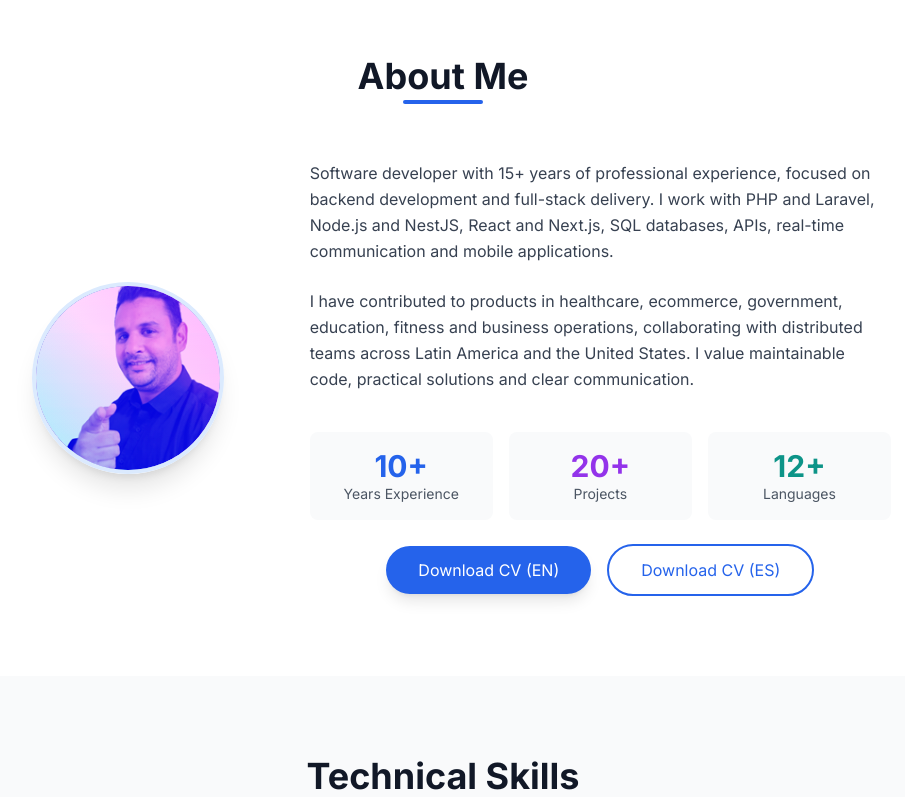
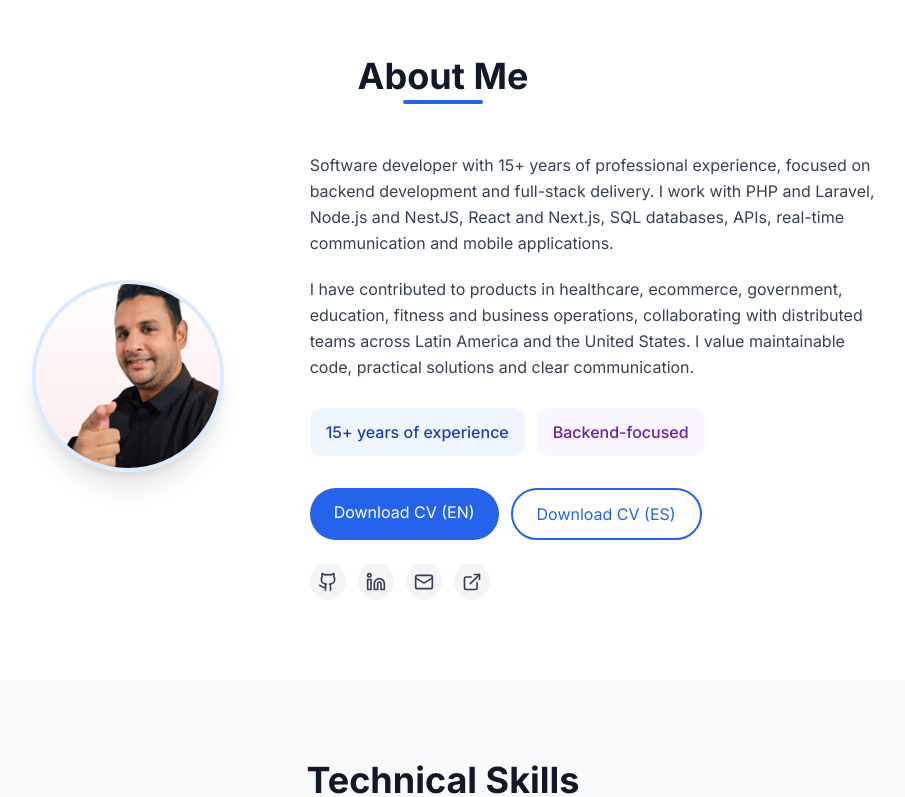
Before and after one commit to eikergonzalez/CV, a React (Vite) app: page / in a window 1280 px wide. Shown: the part 824-1621 px from the top of the page, without its empty margins (197-1102 px from the left). Built offline with nearby package versions, Linux system fonts and the light colour scheme.

Commit message:
Improve portfolio sections and remove inaccurate skill metrics

```diff
--- a/src/components/AboutSection.tsx
+++ b/src/components/AboutSection.tsx
@@ -1,96 +1,40 @@
 import React from 'react';
 import { useLanguage } from '../context/LanguageContext';
 import { socialLinks } from '../data/social';
-
 import perfil from '@/assets/images/perfil.png';
-
 import cvEn from '@/assets/cv/CV_Eiker_Gonzalez.en.pdf';
 import cvEs from '@/assets/cv/CV_Eiker_Gonzalez.es.pdf';
 
 export const AboutSection: React.FC = () => {
-  const { content } = useLanguage();
-
+  const { content, language } = useLanguage();
   return (
     <section id="about" className="py-20 bg-white dark:bg-gray-900">
       <div className="container mx-auto px-4">
         <div className="max-w-4xl mx-auto">
-          <h2 className="text-3xl md:text-4xl font-bold text-center mb-16 text-gray-900 dark:text-white relative">
+          <h2 className="text-3xl md:text-4xl font-bold text-center mb-14 text-gray-900 dark:text-white relative">
             {content.about.title}
             <span className="absolute bottom-[-8px] left-1/2 transform -translate-x-1/2 w-20 h-1 bg-blue-600 dark:bg-blue-500 rounded-full"></span>
           </h2>
-
           <div className="grid md:grid-cols-3 gap-8 md:gap-12 items-center">
-            <div className="md:col-span-1 flex justify-center">
+            <div className="flex justify-center">
               <div className="relative w-48 h-48 rounded-full overflow-hidden border-4 border-blue-100 dark:border-blue-900 shadow-xl">
-                <div className="absolute inset-0 bg-gradient-to-tr from-blue-600 to-purple-600 opacity-80"></div>
-                <img
-                  src={perfil}
-                  alt="Eiker González"
-                  className="object-cover w-full h-full mix-blend-overlay"
-                />
-                <div className="absolute inset-0 flex items-center justify-center opacity-0 hover:opacity-100 transition-opacity duration-300">
-                  <div className="flex space-x-2">
-                    {socialLinks.map((link) => (
-                      <a
-                        key={link.name}
-                        href={link.url}
-                        target="_blank"
-                        rel="noopener noreferrer"
-                        className="bg-white/90 p-2 rounded-full text-gray-800 hover:text-blue-600 hover:scale-110 transform transition-all duration-300"
-                        aria-label={link.name}
-                      >
-                        {link.icon}
-                      </a>
-                    ))}
-                  </div>
-                </div>
+                <img src={perfil} alt="Eiker González" className="object-cover w-full h-full" />
               </div>
             </div>
-
-            <div className="md:col-span-2 space-y-6">
-              {content.about.content.map((paragraph, index) => (
-                <p
-                  key={index}
-                  className="text-gray-700 dark:text-gray-300 leading-relaxed"
-                >
-                  {paragraph}
-                </p>
-              ))}
-
-              <div className="pt-4 grid grid-cols-2 md:grid-cols-3 gap-4">
-                <div className="text-center p-4 rounded-lg bg-gray-50 dark:bg-gray-800 hover:shadow-md transition-shadow duration-300">
-                  <p className="text-3xl font-bold text-blue-600 dark:text-blue-400">10+</p>
-                  <p className="text-gray-600 dark:text-gray-400 text-sm">Years Experience</p>
-                </div>
-                <div className="text-center p-4 rounded-lg bg-gray-50 dark:bg-gray-800 hover:shadow-md transition-shadow duration-300">
-                  <p className="text-3xl font-bold text-purple-600 dark:text-purple-400">20+</p>
-                  <p className="text-gray-600 dark:text-gray-400 text-sm">Projects</p>
-                </div>
-                <div className="text-center p-4 rounded-lg bg-gray-50 dark:bg-gray-800 hover:shadow-md transition-shadow duration-300">
-                  <p className="text-3xl font-bold text-teal-600 dark:text-teal-400">12+</p>
-                  <p className="text-gray-600 dark:text-gray-400 text-sm">Languages</p>
-                </div>
-                {/* <div className="text-center p-4 rounded-lg bg-gray-50 dark:bg-gray-800 hover:shadow-md transition-shadow duration-300">
-                  <p className="text-3xl font-bold text-amber-600 dark:text-amber-400">5</p>
-                  <p className="text-gray-600 dark:text-gray-400 text-sm">Human Languages</p>
-                </div> */}
+            <div className="md:col-span-2 space-y-5">
+              {content.about.content.map((paragraph, i) => <p key={i} className="text-gray-700 dark:text-gray-300 leading-relaxed">{paragraph}</p>)}
+              <div className="flex flex-wrap gap-3 pt-2">
+                <span className="rounded-xl bg-blue-50 dark:bg-blue-900/20 px-4 py-3 text-blue-800 dark:text-blue-300 font-medium">15+ {language === 'es' ? 'años de experiencia' : 'years of experience'}</span>
+                <span className="rounded-xl bg-purple-50 dark:bg-purple-900/20 px-4 py-3 text-purple-800 dark:text-purple-300 font-medium">{language === 'es' ? 'Backend-focused' : 'Backend-focused'}</span>
               </div>
-              <div className="flex flex-col sm:flex-row items-center justify-center gap-4 animate-fade-in-delayed-2">
-                <a
-                  className="px-8 py-3 bg-blue-600 text-white rounded-full hover:bg-blue-700 transition-colors duration-300 shadow-lg hover:shadow-xl"
-                  href={cvEn} target='_blank' rel='noopener noreferrer'
-                >
-                  {content.hero.downloadCvEn}
-                </a>
-                <a
-                  className="px-8 py-3 bg-transparent border-2 border-blue-600 text-blue-600 dark:text-blue-400 dark:border-blue-500 rounded-full hover:bg-blue-50 dark:hover:bg-blue-900/30 transition-colors duration-300"
-                  href= {cvEs} target='_blank' rel='noopener noreferrer'
-                >
-                  {content.hero.downloadCvEs}
-                </a>
+              <div className="flex flex-col sm:flex-row gap-3 pt-3">
+                <a className="px-6 py-3 bg-blue-600 text-white rounded-full text-center hover:bg-blue-700 transition-colors" href={cvEn} target="_blank" rel="noopener noreferrer">{content.hero.downloadCvEn}</a>
+                <a className="px-6 py-3 border-2 border-blue-600 text-blue-600 dark:text-blue-400 dark:border-blue-500 rounded-full text-center hover:bg-blue-50 dark:hover:bg-blue-900/30 transition-colors" href={cvEs} target="_blank" rel="noopener noreferrer">{content.hero.downloadCvEs}</a>
+              </div>
+              <div className="flex gap-3 pt-1">
+                {socialLinks.map(link => <a key={link.name} href={link.url} target="_blank" rel="noopener noreferrer" aria-label={link.name} className="p-2 rounded-full bg-gray-100 dark:bg-gray-800 text-gray-700 dark:text-gray-300 hover:text-blue-600 dark:hover:text-blue-400">{link.icon}</a>)}
               </div>
             </div>
-
           </div>
         </div>
       </div>
```
